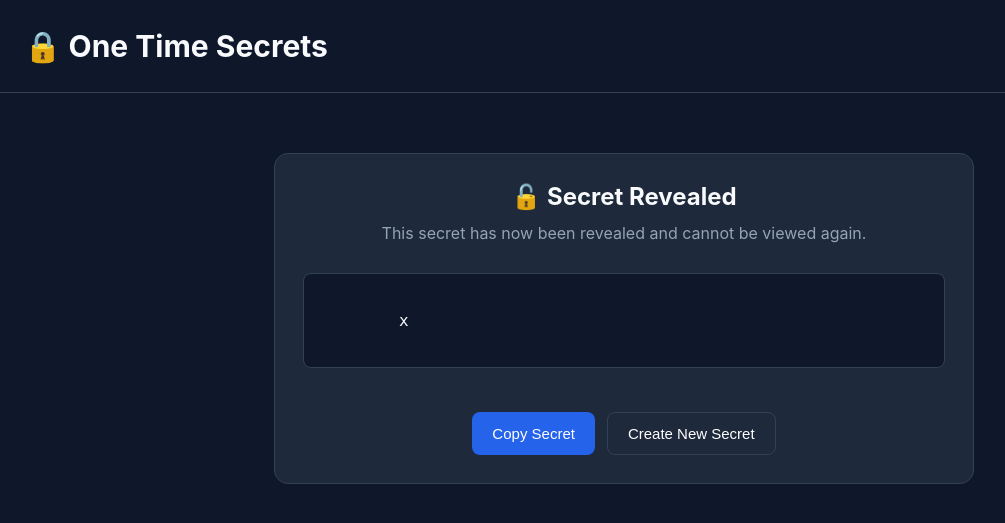
After one commit to obsessed776/backend-test-task-one-time-secret, a Python web app: template src/templates/reveal.html in a window 1280 px wide. The commit adds this page. Shown: the top 523 px of the page, without its empty margins (16-1021 px from the left). Run offline with Jinja, Linux system fonts and the light colour scheme; the template is opened without the code that fills it: most values are stand-ins (such as "Sample title", 1, 10 or a date in 2020).

Commit message:
add secret reveal

```diff
--- /dev/null
+++ b/src/templates/reveal.html
@@ -0,0 +1,119 @@
+{% extends "base.html" %}
+
+{% block title %}
+Secret Revealed
+{% endblock %}
+
+{% block styles %}
+
+.secret-card {
+    max-width: 700px;
+    margin: 60px auto;
+}
+
+.secret-card h2 {
+    margin-bottom: 12px;
+    text-align: center;
+}
+
+.secret-card p {
+    text-align: center;
+    color: var(--muted);
+    margin-bottom: 30px;
+}
+
+.secret-box {
+    background: var(--bg);
+    border: 1px solid var(--border);
+    border-radius: 8px;
+    padding: 18px;
+    font-family: monospace;
+    font-size: 16px;
+    white-space: pre-wrap;
+    word-break: break-word;
+    margin-bottom: 24px;
+}
+
+.actions {
+    display: flex;
+    justify-content: center;
+    gap: 12px;
+    flex-wrap: wrap;
+}
+
+.secondary {
+    background: transparent;
+    border: 1px solid var(--border);
+}
+
+.secondary:hover {
+    background: rgba(255,255,255,.05);
+}
+
+.home-link {
+    display: inline-block;
+    margin-top: 30px;
+    color: var(--muted);
+    text-decoration: none;
+}
+
+.home-link:hover {
+    color: var(--text);
+}
+
+{% endblock %}
+
+{% block content %}
+
+<div class="card secret-card">
+
+    <h2>🔓 Secret Revealed</h2>
+
+    <p>
+        This secret has now been revealed and cannot be viewed again.
+    </p>
+
+    <div id="secret" class="secret-box">
+        {{ secret }}
+    </div>
+
+    <div class="actions">
+
+        <button type="button" onclick="copySecret()">
+            Copy Secret
+        </button>
+
+        <a href="/">
+            <button type="button" class="secondary">
+                Create New Secret
+            </button>
+        </a>
+
+    </div>
+
+</div>
+
+{% endblock %}
+
+{% block scripts %}
+
+<script>
+
+async function copySecret() {
+    const secret = document.getElementById("secret").textContent.trim();
+
+    await navigator.clipboard.writeText(secret);
+
+    const button = event.target;
+    const originalText = button.textContent;
+
+    button.textContent = "Copied!";
+
+    setTimeout(() => {
+        button.textContent = originalText;
+    }, 1500);
+}
+
+</script>
+
+{% endblock %}
```
Also changed, not shown: src/main.py (+30 -0 lines), src/templates/index.html (+25 -58 lines), README.md.
